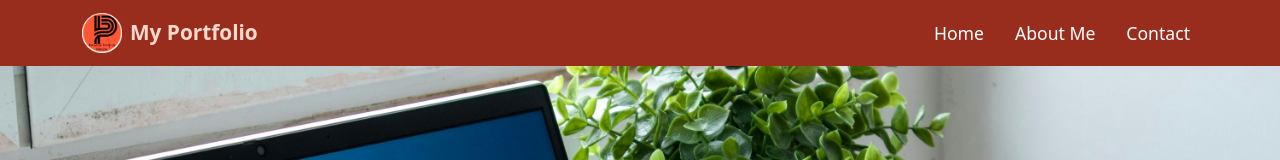
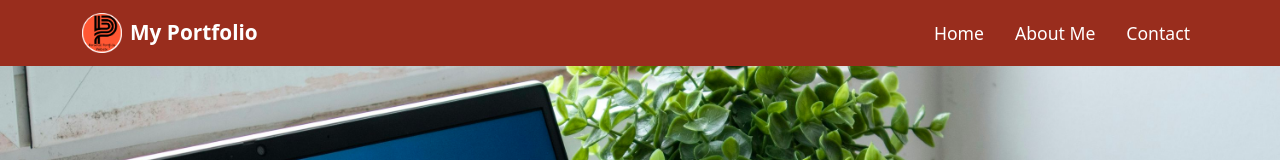
Before and after one commit to rjsingua221/Personal-Portfolio-Website, a website: page index.html in a window 1280 px wide. Shown: the top 160 px of the page. Drawn offline with nearby package versions, Linux system fonts and the light colour scheme; files that its build step writes are made by us from their sources.

Commit message:
Update style.scss

```diff
--- a/assets/css/style.scss
+++ b/assets/css/style.scss
@@ -2,7 +2,7 @@
 // 🎨 Color Variables (60/30/10 Scheme)
 // ---------------------------------------------
 $color-secondary: #FF5733;   // 30% - Accent color (Orange)
-$color-primary: #FFD9CC;     // 60% - Base/Background (White)
+$color-primary: #FFFFFF;     // 60% - Base/Background (White)
 $color-tertiary: #992D1D;      // 10% - Text/Details (Black)
 
 // ---------------------------------------------
```
